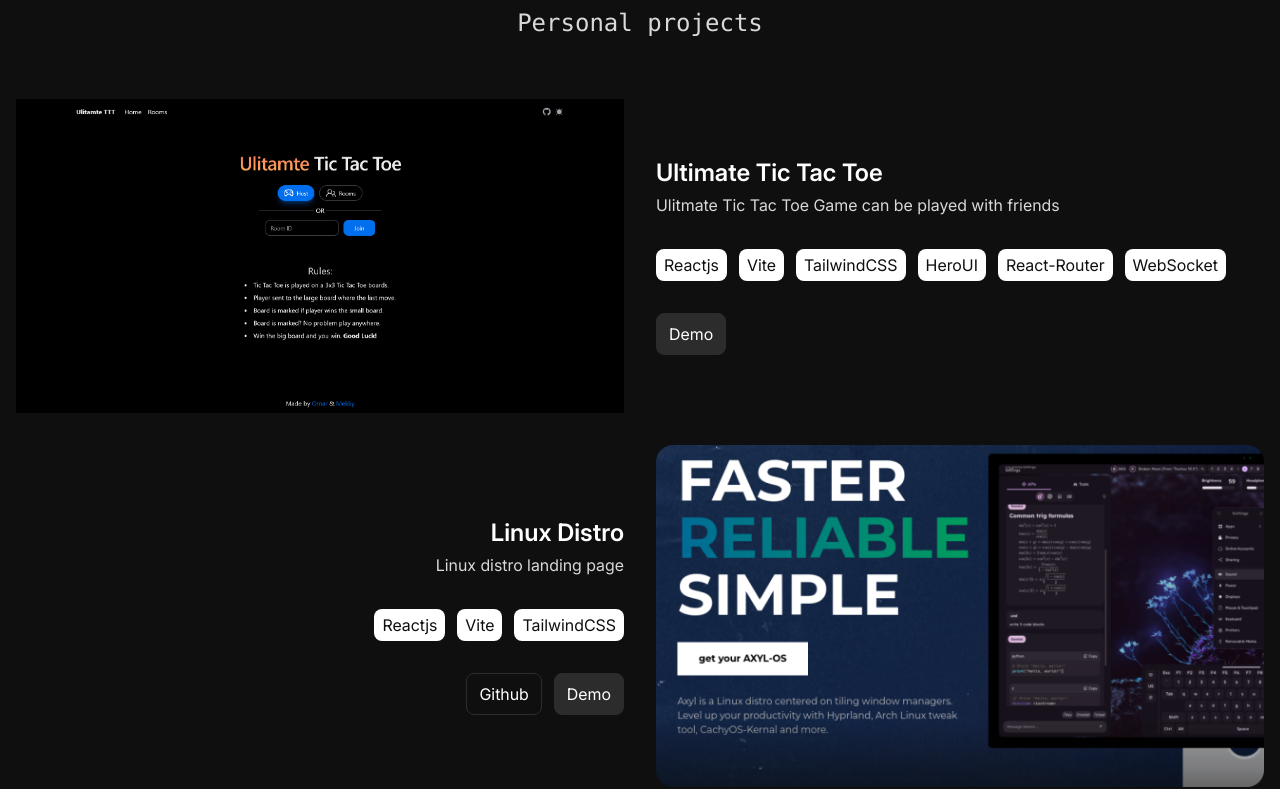
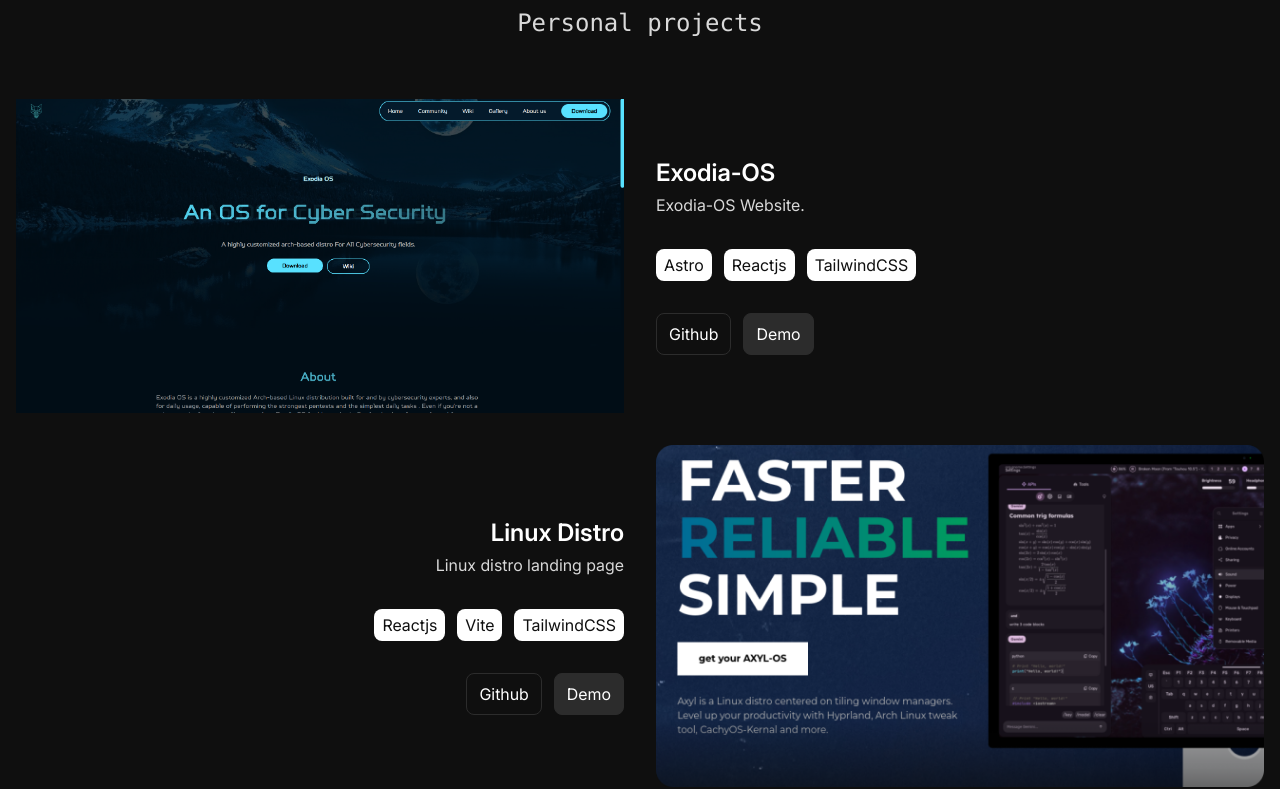
Before and after one commit to OmarIsADev/portfolio-v2, a React (Vite) app: page / in a window 1280 px wide. Shown: the part 983-1772 px from the top of the page. Built offline with nearby package versions, Linux system fonts and the light colour scheme.

Commit message:
added exodia

```diff
--- a/src/sections/projects.jsx
+++ b/src/sections/projects.jsx
@@ -2,15 +2,25 @@ import Link from "../components/link";
 import axyl from "../assets/projects/axyl.png";
 import formuia from "../assets/projects/formuia.png";
 import whatsapp from "../assets/projects/whatsapp.png";
-import uttt from "../assets/projects/uttt.png"
+import exodia from "../assets/projects/exodia.png";
+// import uttt from "../assets/projects/uttt.png"
+
 
 const projects = [
+  // {
+  //   header: "Ultimate Tic Tac Toe",
+  //   description: "Ulitmate Tic Tac Toe Game can be played with friends",
+  //   img:uttt,
+  //   demo: "https://ttt.chatty.social",
+  //   stack: ["Reactjs", "Vite", "TailwindCSS", "HeroUI", "React-Router", "WebSocket"]
+  // },
   {
-    header: "Ultimate Tic Tac Toe",
-    description: "Ulitmate Tic Tac Toe Game can be played with friends",
-    img:uttt,
-    demo: "https://ttt.chatty.social",
-    stack: ["Reactjs", "Vite", "TailwindCSS", "HeroUI", "React-Router", "WebSocket"]
+    header: "Exodia-OS",
+    description: "Exodia-OS Website.",
+    img: exodia,
+    demo: "https://exodia-os.vercel.app/",
+    github: "https://github.com/OmarIsADev/exodia-OS",
+    stack: ["Astro", "Reactjs", "TailwindCSS"],
   },
   {
     header: "Linux Distro",
@@ -76,7 +86,7 @@ function Project({ project, index }) {
           <h4 className="">{header}</h4>
           <p>{description}</p>
         </div>
-        <div className="flex gap-3">
+        <div className="flex gap-3 flex-wrap">
           {stack.map((item) => (
             <div
               key={item}
```
Also changed, not shown: src/assets/projects/exodia.png (added).
